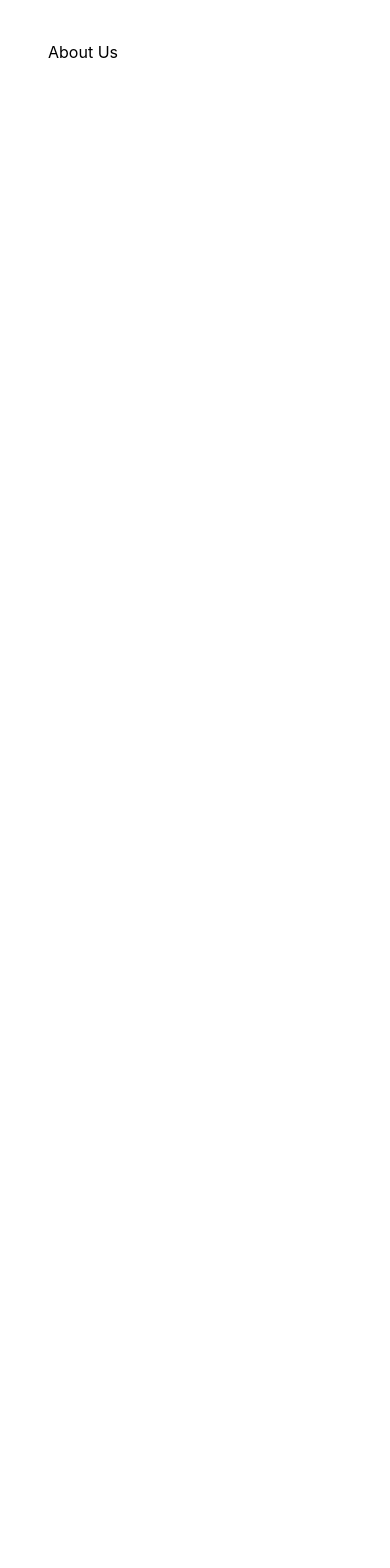
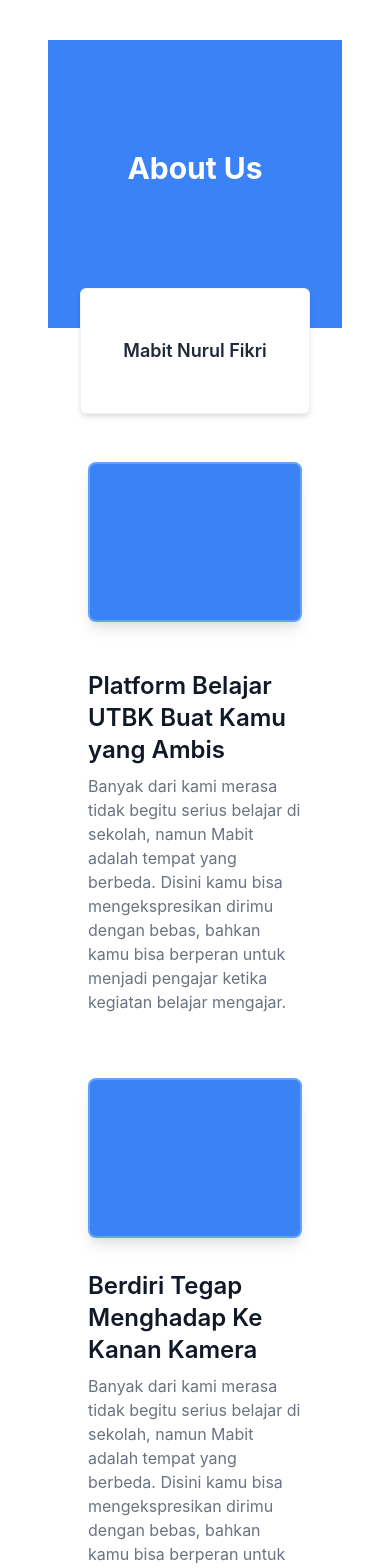
Before and after one commit to anggifergian/mastering-next, a Next.js app: page /about-us in a window 390 px wide. Shown: the top 1568 px of the page. Before the commit the page ends 1000 px from the top, so only its background shows below. Built offline with nearby package versions, Linux system fonts and the light colour scheme.

Commit message:
Add page - About us

```diff
--- a/pages/about-us.js
+++ b/pages/about-us.js
@@ -3,7 +3,47 @@ import Layout from "../components/Layout";
 export default function AboutUs() {
   return (
     <Layout>
-      <h1>About Us</h1>
+      <div className="h-72 md:h-96 w-100 bg-blue-500 flex justify-center items-center p-10 transition duration-100 ease-out">
+        <p className="font-bold text-3xl text-white -mt-8">About Us</p>
+      </div>
+
+      <div className="max-w-3xl mx-auto">
+        <div className="-mt-10 mx-8 mb-8 rounded-md border border-opacity-50 px-6 py-12 shadow-md bg-white">
+          <p className="font-semibold text-lg text-gray-800 text-center">
+            Mabit Nurul Fikri
+          </p>
+        </div>
+
+        <main id="about-us-article" className="mb-4">
+          <div className="flex flex-col items-center md:flex-row space-y-4 px-6 md:space-y-0 md:space-x-4 pb-4 md:pb-8">
+            <div className="w-full flex-1 p-4">
+              <div className="border-2 shadow-lg rounded-lg border-opacity-100 border-blue-400 bg-blue-500 w-100 h-40 w-100"></div>
+            </div>
+            <div className="w-full flex-1 p-4">
+              <p className="text-2xl font-semibold text-gray-900 pb-2">
+                Platform Belajar UTBK Buat Kamu yang Ambis
+              </p>
+              <p className="text-gray-500">
+                Banyak dari kami merasa tidak begitu serius belajar di sekolah, namun Mabit adalah tempat yang berbeda. Disini kamu bisa mengekspresikan dirimu dengan bebas, bahkan kamu bisa berperan untuk menjadi pengajar ketika kegiatan belajar mengajar.
+              </p>
+            </div>
+          </div>
+
+          <div className="flex flex-col items-center md:flex-row space-y-4 px-6 md:space-y-0 md:space-x-4 pb-4 md:pb-8">
+            <div className="w-full flex-1 p-4">
+              <p className="text-2xl font-semibold text-gray-900 pb-2">
+                Berdiri Tegap Menghadap Ke Kanan Kamera
+              </p>
+              <p className="text-gray-500">
+                Banyak dari kami merasa tidak begitu serius belajar di sekolah, namun Mabit adalah tempat yang berbeda. Disini kamu bisa mengekspresikan dirimu dengan bebas, bahkan kamu bisa berperan untuk menjadi pengajar ketika kegiatan belajar mengajar.
+              </p>
+            </div>
+            <div className="w-full flex-1 p-4 order-first md:order-last">
+              <div className="border-2 shadow-lg rounded-lg border-opacity-100 border-blue-400 bg-blue-500 w-100 h-40"></div>
+            </div>
+          </div>
+        </main>
+      </div>
     </Layout>
   )
 }
--- a/pages/index.js
+++ b/pages/index.js
@@ -3,20 +3,24 @@ import Layout from '../components/Layout'
 const cards = [
   { id: 1, name: 'Samsung Galaxy J5 Prime', price: 10_000 },
   { id: 2, name: 'Iphone Xr', price: 15_600 },
-  { id: 3, name: 'OnePlus 8', price: 8_800 },
+  { id: 3, name: 'OnePlus 5', price: 5_000_000 },
+  { id: 4, name: 'OnePlus 6', price: 6_000_000 },
+  { id: 5, name: 'OnePlus 7', price: 7_000_000 },
+  { id: 6, name: 'OnePlus 8', price: 8_000_000 },
+  { id: 7, name: 'OnePlus 9', price: 9_000_000 },
 ]
 
 export default function Home() {
   return (
-    <div id='main'>
-      <Layout>
+    <Layout>
+      <div id='main' className="max-w-3xl mx-auto">
         {cards.map(card => (
-          <div key={card.id} className="flex-1 border border-opacity-50 shadow-lg hover:shadow transition duration-300 ease-out bg-white px-6 py-4 mb-6 text-white rounded-lg">
+          <div key={card.id} className="flex-1 border border-opacity-50 shadow-lg hover:shadow transition duration-300 ease-out bg-white px-6 py-6 mb-6 text-white rounded-lg">
             <div className='font-semibold text-md text-gray-700'>{card.name}</div>
             <p className='font-normal text-sm text-gray-500'>Rp.{card.price}</p>
           </div>
         ))}
-      </Layout>
-    </div>
+      </div>
+    </Layout>
   )
 }
```
